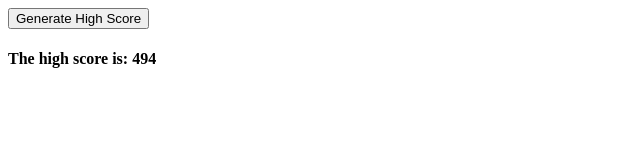
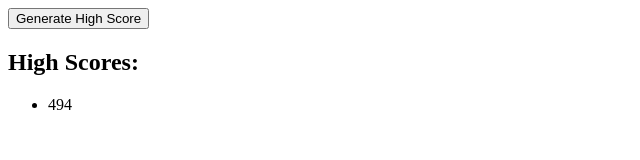
Before and after one commit to turingschool-examples/client-side-storage, a website built with webpack: page index.html in a window 1280 px wide. Both pictures are taken after a click on the button "Generate High Score". Shown: the whole page, without its empty margins (0-640 px from the left). Built offline with nearby package versions, Linux system fonts and the light colour scheme.

Commit message:
Now has multiple score

```diff
--- a/index.html
+++ b/index.html
@@ -9,7 +9,8 @@
     <button id="score-button">Generate High Score</button>
   </div>
   <div>
-    <h4>The high score is: <span id="high-score"></span></h4>
+    <h2>High Scores:</h2>
+    <ul id="high-scores"></ul>
   </div>
   <script src="main.bundle.js"></script>
 </body>
--- a/lib/index.js
+++ b/lib/index.js
@@ -1,12 +1,13 @@
 var scoreButton = document.getElementById('score-button');
-var highScoreSpan = document.getElementById('high-score');
+var highScoreList = document.getElementById('high-scores');
 var highScore = 0;
-addHighScoreToPage(highScore);
+// addHighScoreToPage(highScore);
 
 scoreButton.addEventListener('click', function(){
   var score = generateScore();
   highScore = calculateHighScore(score);
-  addHighScoreToPage(highScore);
+  if(score === highScore)
+    addHighScoreToPage(highScore);
 }, false);
 
 function calculateHighScore(score){
@@ -14,7 +15,9 @@ function calculateHighScore(score){
 }
 
 function addHighScoreToPage(score){
-  highScoreSpan.innerText = score;
+  var scoreItem = document.createElement('li');
+  scoreItem.innerText = score;
+  highScoreList.appendChild(scoreItem);
 }
 
 function generateScore(){
```
